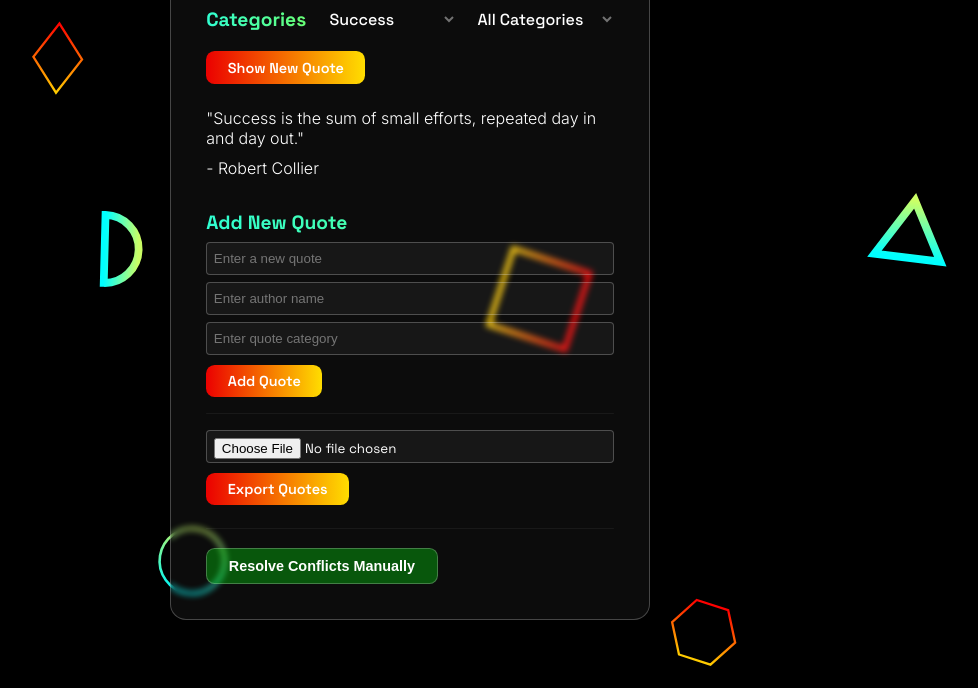
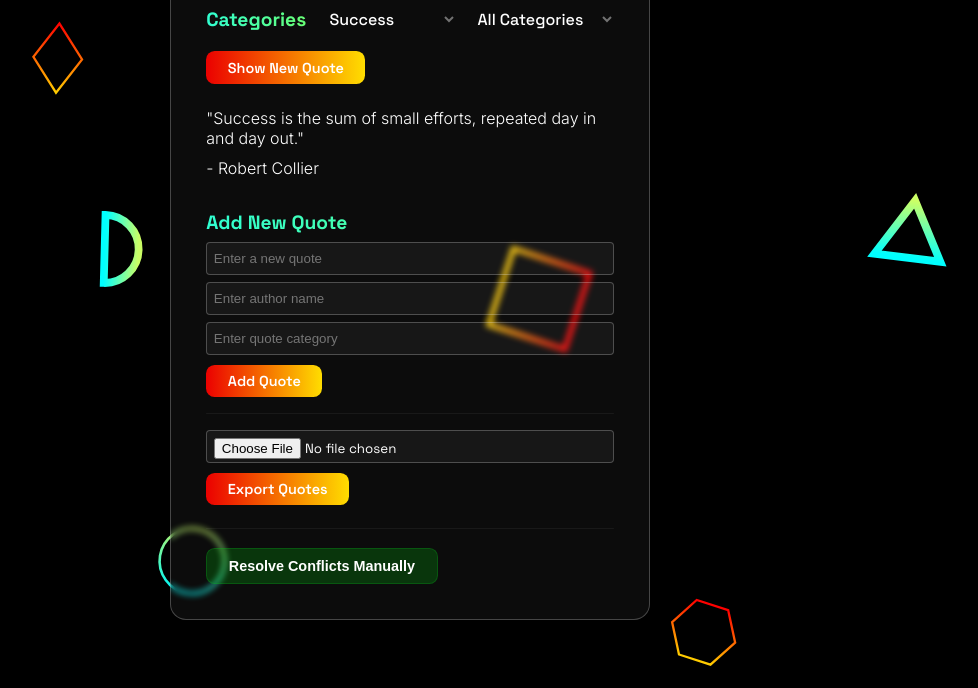
Before and after one commit to StewartIsaac/alx_fe_javascript, a plain HTML site: page dom-manipulation/index.html in a window 1280 px wide. Shown: the part 235-923 px from the top of the page, without its empty margins (230-1208 px from the left). Drawn offline with Linux system fonts and the light colour scheme.

Commit message:
update: styles

```diff
--- a/dom-manipulation/styles.css
+++ b/dom-manipulation/styles.css
@@ -167,8 +167,8 @@ select {
 #resolveBtn {
     height: 2.5em;
     border-radius: 0.3em;
-    border: 1px solid #ffffff3d;
-    background: #04df0f5b;
+    border: 1px solid #05c21e3d;
+    background: #04df0f33;
     color: #fff;
     outline: none;
     color: #fff;
```
